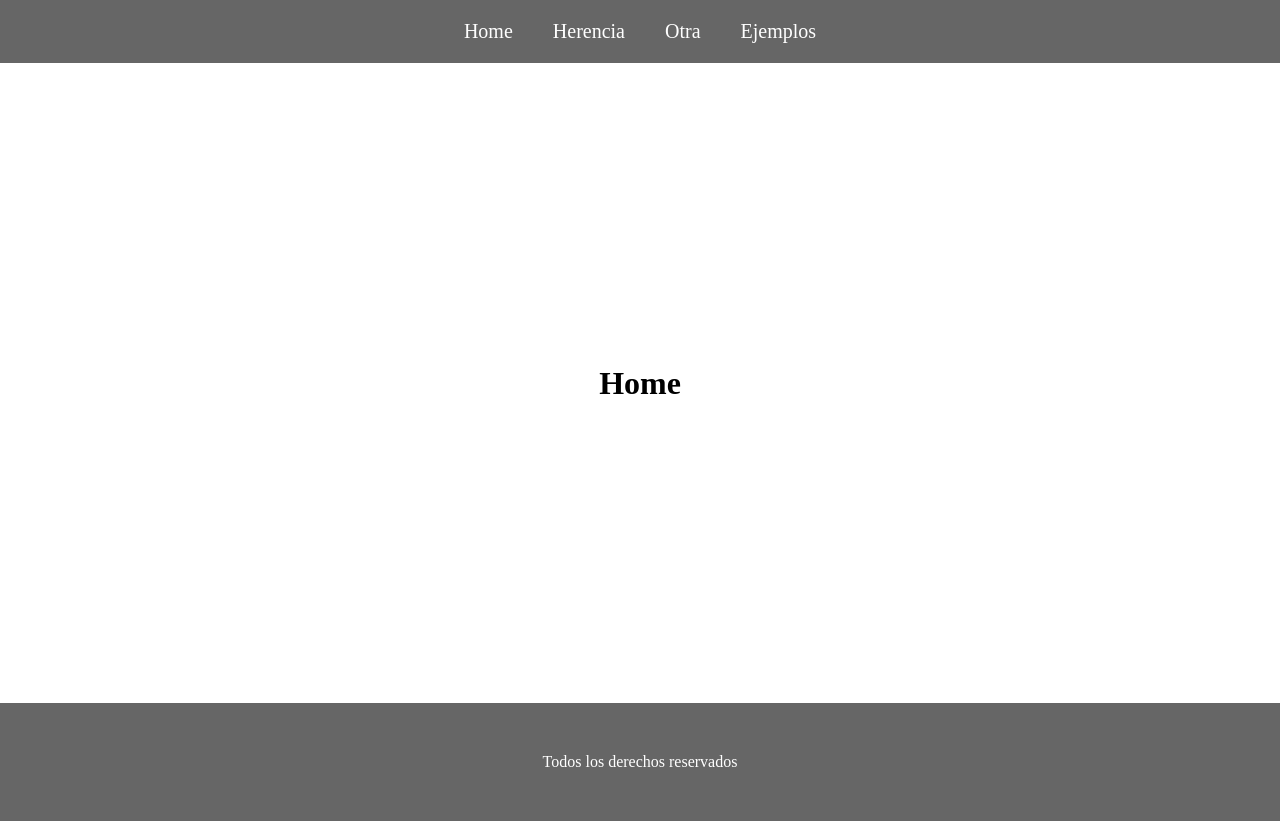
After one commit to raulvelasv/django, a Django app: page / in a window 1280 px wide. The commit adds this page. Run offline with Django 3.2, Linux system fonts and the light colour scheme.

Commit message:
Enlaces e inclusion de templates en Django

```diff
--- a/herencia/herencia/urls.py
+++ b/herencia/herencia/urls.py
@@ -22,5 +22,6 @@ urlpatterns = [
     path('herencia/', views.herencia,name='herencia'),
     path('ejemplo/', views.ejemplo,name='ejemplo'),
     path('otra/', views.otra,name='otra'),
+    path('',views.index,name='index')
 
 ]
--- a/herencia/herencia/views.py
+++ b/herencia/herencia/views.py
@@ -5,3 +5,5 @@ def ejemplo(request):
     return render(request, 'ejemplo.html', {})
 def otra(request):
     return render(request, 'otra.html', {})
+def index(request):
+    return render(request, 'index.html', {})
--- /dev/null
+++ b/herencia/templates/index.html
@@ -0,0 +1,5 @@
+{% extends 'layouts/base.html' %}
+
+{% block content %}
+<h1>Home</h1>
+{% endblock content %}
--- a/herencia/templates/layouts/base.html
+++ b/herencia/templates/layouts/base.html
@@ -1,27 +1,23 @@
 <!DOCTYPE html>
 {% load static %}
 <html lang="en">
-<head>
-    <meta charset="UTF-8">
-    <meta name="viewport" content="width=device-width, initial-scale=1.0">
-    <link rel="stylesheet" href="{%static 'style.css' %}">
-    {% block styles %}{% endblock  %}
-    <title> {% block title %}{% endblock  %}
+  <head>
+    <meta charset="UTF-8" />
+    <meta name="viewport" content="width=device-width, initial-scale=1.0" />
+    <link rel="stylesheet" href="{% static 'style.css' %}" />
+    {% block styles %}
+    {% endblock %}
+    <title>
+      {% block title %}
+      {% endblock %}
     </title>
-</head>
-<body>
-<nav>
-    <ul>
-        <li><a href="../herencia" >Herencia</a></li>
-        <li><a href="../otra">Otra</a></li>
-        <li><a href="../ejemplo">Ejemplos</a></li>
-    </ul>
-</nav>
+  </head>
+  <body>
+    {% include 'layouts/partials/menu.html' %}
     <main>
-        {% block content %}{% endblock %}
+      {% block content %}
+      {% endblock %}
     </main>
-    <footer>
-        <p>Todos los derechos reservados</p>
-    </footer>
-</body>
+    {% include 'layouts/partials/footer.html' %}
+  </body>
 </html>
--- /dev/null
+++ b/herencia/templates/layouts/partials/footer.html
@@ -0,0 +1,3 @@
+<footer>
+    <p>Todos los derechos reservados</p>
+  </footer>
--- /dev/null
+++ b/herencia/templates/layouts/partials/menu.html
@@ -0,0 +1,16 @@
+<nav>
+    <ul>
+        <li>
+            <a href="{% url 'index' %}">Home</a>
+        </li>
+      <li>
+        <a href="{% url 'herencia' %}">Herencia</a>
+      </li>
+      <li>
+        <a href="{% url 'otra' %}">Otra</a>
+      </li>
+      <li>
+        <a href="{% url 'ejemplo' %}">Ejemplos</a>
+      </li>
+    </ul>
+  </nav>
```
